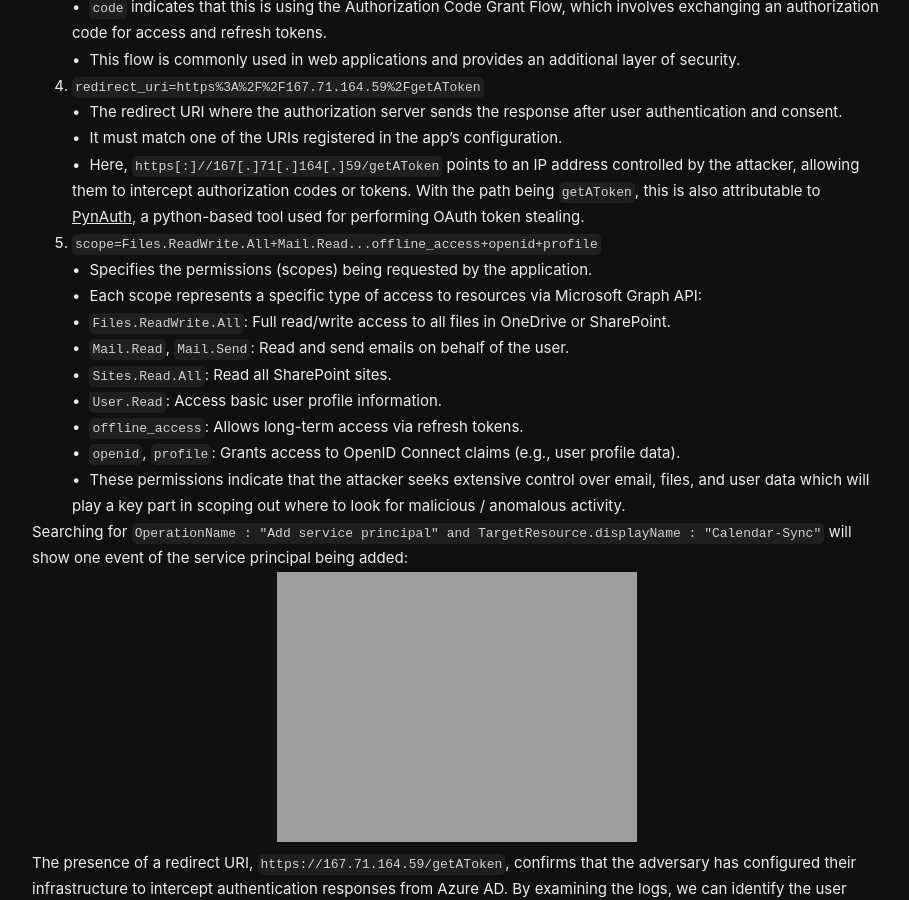
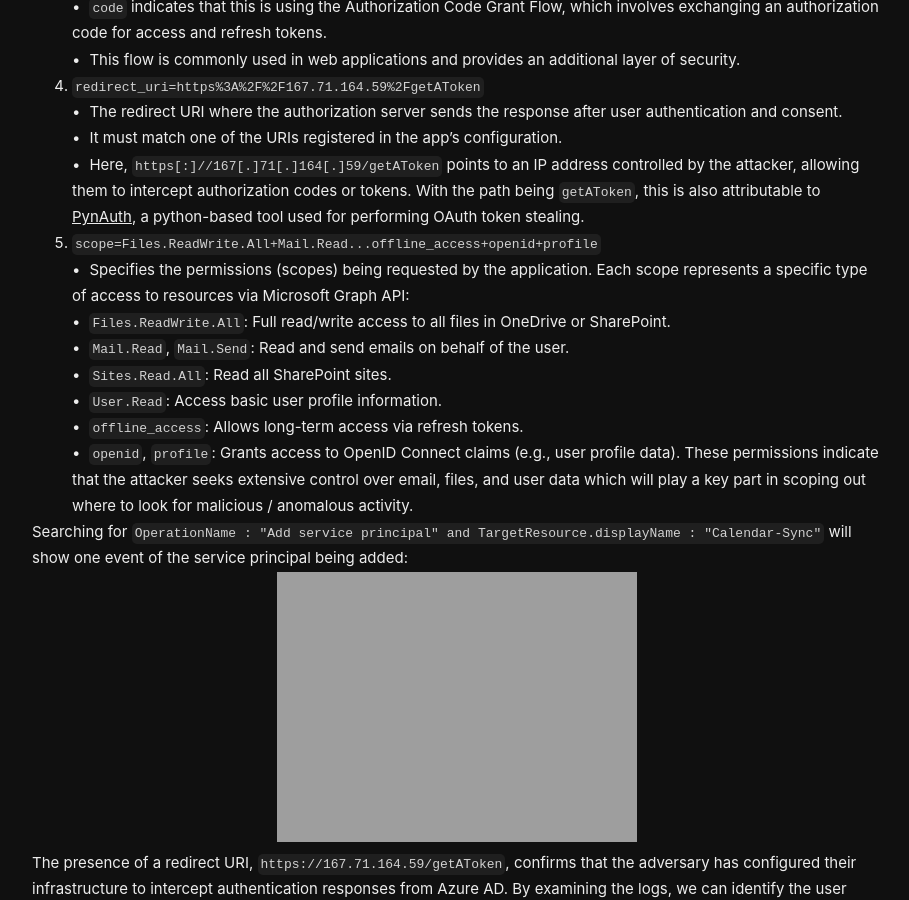
Before and after one commit to notbricey/brisee.github.io, a Jekyll site: the page built from _posts/2025-04-07-xintra-apt-emulation-lab-husky-corp.md, in a window 1280 px wide and 900 px high, scrolled down 12043 px. Shown: the whole window, without its empty margins (183-1092 px from the left). Built offline with Jekyll 4.4.1, drawn with Linux system fonts in a browser that asks for light colours.

```diff
--- a/_posts/2025-04-07-xintra-apt-emulation-lab-husky-corp.md
+++ b/_posts/2025-04-07-xintra-apt-emulation-lab-husky-corp.md
@@ -273,14 +273,14 @@ The provided URL within the email is an OAuth 2.0 authorization request that dir
 	- Here, `https[:]//167[.]71[.]164[.]59/getAToken` points to an IP address controlled by the attacker, allowing them to intercept authorization codes or tokens. With the path being `getAToken`, this is also attributable to [PynAuth](https://github.com/Synzack/PynAuth), a python-based tool used for performing OAuth token stealing.
 5. `scope=Files.ReadWrite.All+Mail.Read...offline_access+openid+profile`
 	- Specifies the permissions (scopes) being requested by the application.
-	- Each scope represents a specific type of access to resources via Microsoft Graph API:
-		- `Files.ReadWrite.All`: Full read/write access to all files in OneDrive or SharePoint.
+	Each scope represents a specific type of access to resources via Microsoft Graph API:
+	- `Files.ReadWrite.All`: Full read/write access to all files in OneDrive or SharePoint.
 		- `Mail.Read`, `Mail.Send`: Read and send emails on behalf of the user.
 		- `Sites.Read.All`: Read all SharePoint sites.
 		- `User.Read`: Access basic user profile information.
 		- `offline_access`: Allows long-term access via refresh tokens.
 		- `openid`, `profile`: Grants access to OpenID Connect claims (e.g., user profile data).
-	- These permissions indicate that the attacker seeks extensive control over email, files, and user data which will play a key part in scoping out where to look for malicious / anomalous activity.
+	These permissions indicate that the attacker seeks extensive control over email, files, and user data which will play a key part in scoping out where to look for malicious / anomalous activity.
 
 Searching for `OperationName : "Add service principal" and TargetResource.displayName : "Calendar-Sync"` will show one event of the service principal being added:
 <div style="text-align: center; display: flex; justify-content: center; align-items: center;">
```
